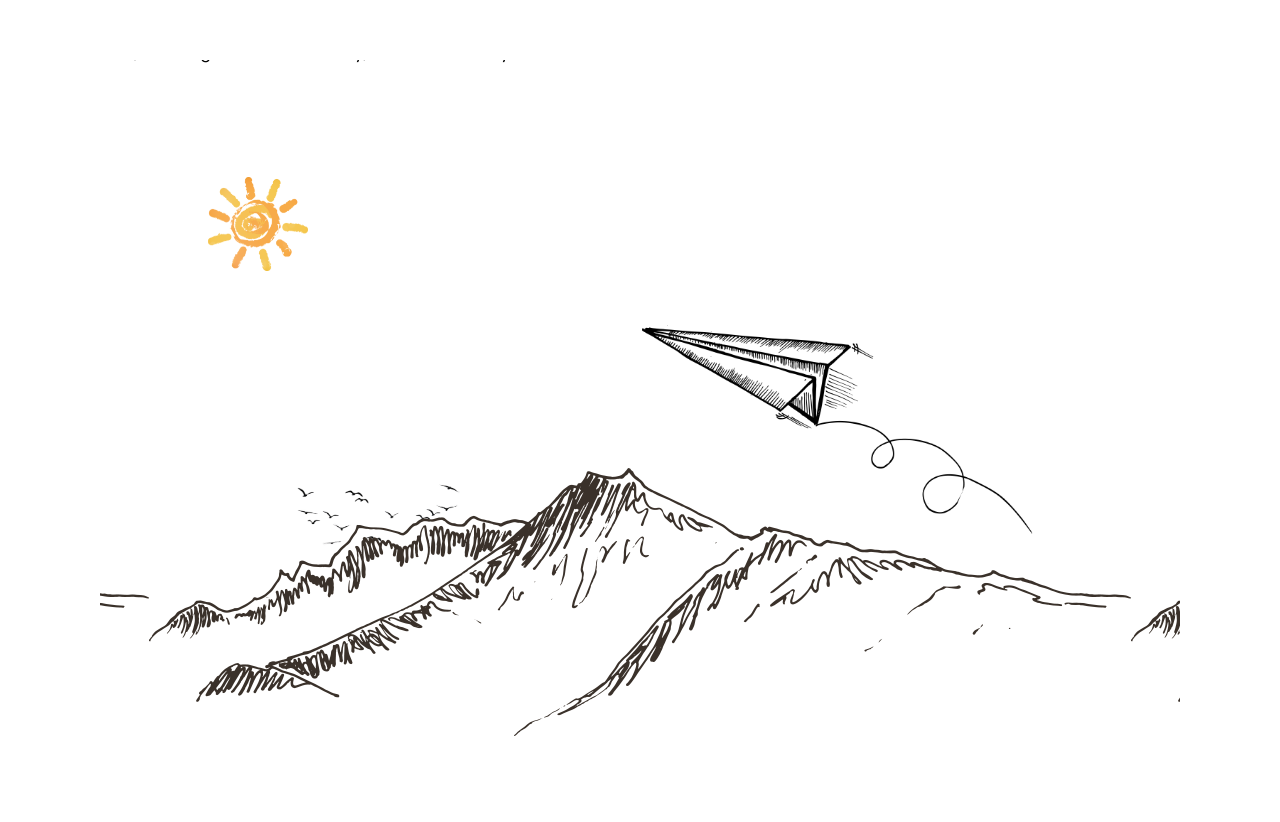
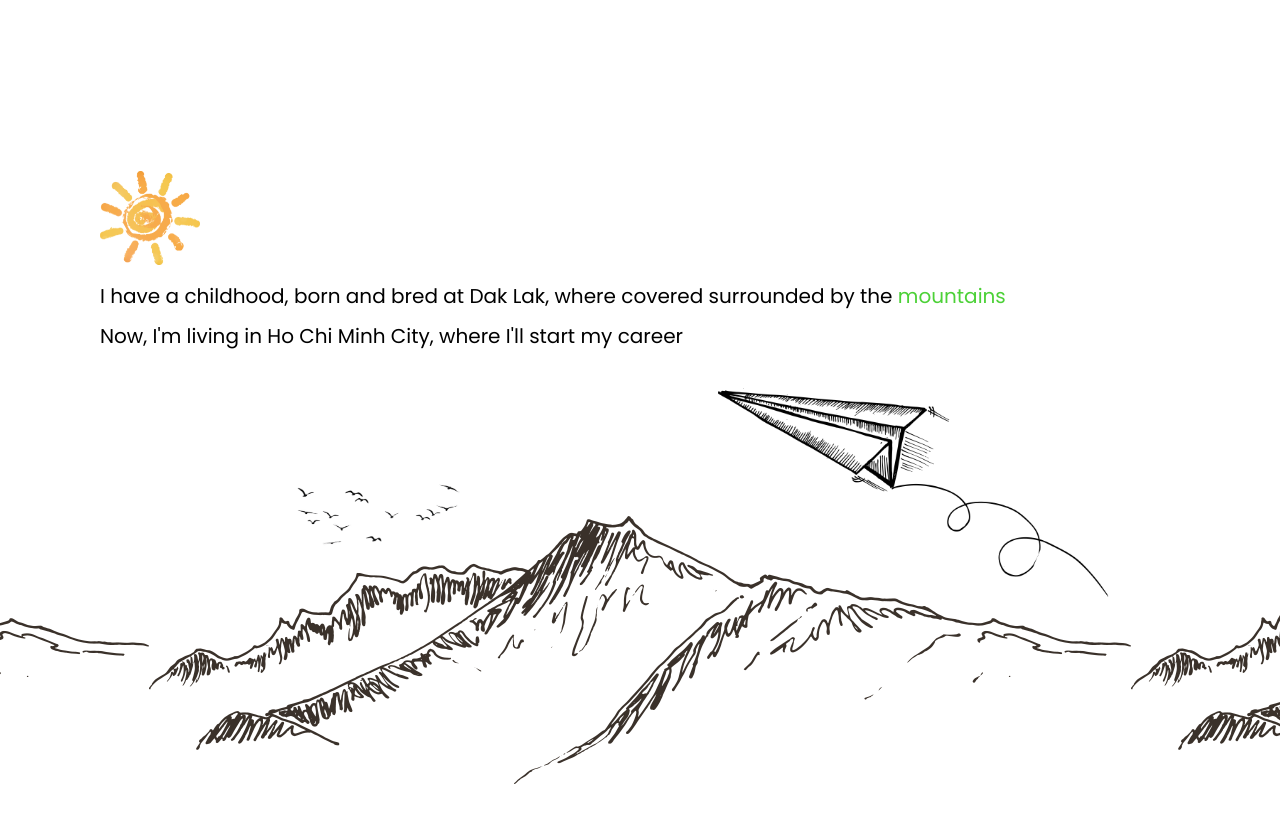
Before and after one commit to phuc-create/me-v3, a React (Create React App) app: page /about-me in a window 1280 px wide. Shown: the part 740-1562 px from the top of the page. Built offline with nearby package versions, Linux system fonts and the light colour scheme.

Commit message:
finalize hometown details

```diff
--- a/src/components/Section/Section.tsx
+++ b/src/components/Section/Section.tsx
@@ -3,6 +3,7 @@ import './styles.scss'
 import classNames from 'classnames'
 interface SectionProps {
   children?: React.ReactNode
+  mainChildren?: React.ReactNode
   className?: string
   id?: string
   containerID?: string
@@ -11,12 +12,14 @@ const Section: React.FC<SectionProps> = ({
   id,
   children,
   className,
-  containerID
+  containerID,
+  mainChildren
 }) => {
   const cls = classNames('section-wrap', className)
   const ctnCls = classNames('section-container')
   return (
     <section className={cls} id={id}>
+      {mainChildren}
       <div className={ctnCls} id={containerID}>
         {children}
       </div>
--- a/src/pages/Hero/components/HomeTown/HomeTown.tsx
+++ b/src/pages/Hero/components/HomeTown/HomeTown.tsx
@@ -7,19 +7,21 @@ import './styles.scss'
 
 const HomeTown = () => {
   return (
-    <Section className="ab-page-life">
-      <img className="gsap-sun" src={Sun} alt="show" />
-      <img className="gsap-bird-n" src={BirdGroup} alt="show" />
-      <div className="wrap-moutain"></div>
-      <img className="gsap-airplane" src={PaperPlane} alt="show" />
-      <div className="time-life">
-        <div className="bit-study">
-          {' '}
+    <Section
+      className="hometown"
+      id="hometown"
+      mainChildren={<div className="wrap-moutain"></div>}
+    >
+      <img className="sun" src={Sun} alt="show" />
+      <img className="bird-group" src={BirdGroup} alt="show" />
+
+      <img className="paper-plane" src={PaperPlane} alt="show" />
+      <div className="contents">
+        <div className="contents-text">
           I have a childhood, born and bred at Dak Lak, where covered surrounded
           by the <span className="light-mountain">mountains</span>
         </div>
-        <div className="bit-study">
-          {' '}
+        <div className="contents-text">
           Now, I'm living in Ho Chi Minh City, where I'll start my career{' '}
         </div>
       </div>
--- a/src/pages/Hero/components/HomeTown/styles.scss
+++ b/src/pages/Hero/components/HomeTown/styles.scss
@@ -2,16 +2,17 @@
 @use "../../../../scss/mixin.scss" as *;
 @use "../../../../scss/responsive.scss" as *;
 
-.ab-page-life {
+.hometown {
   height: calc(100vh - 4.75rem);
   display: flex;
   justify-content: center;
   align-items: center;
   flex-direction: column;
   overflow: hidden;
-  // @include table {
-  //   min-height: 80vh !important;
-  // }
+  position: relative;
+  width: 100%;
+  position: relative;
+
   .wrap-moutain {
     position: absolute;
     bottom: 0;
@@ -21,24 +22,28 @@
     background-image: url("../../../../assets/mountain.png");
     background-position: bottom;
     background-repeat: repeat-x;
+
     @include table {
       background-size: contain;
     }
   }
-  .gsap-sun {
+
+  .sun {
     display: block;
     position: absolute;
     width: 100px;
-    top: 11%;
-    left: 10%;
+    top: 10%;
+    left: 0%;
     height: auto;
     transform: rotateY(-180deg);
     transform-origin: center;
+
     @include mobile {
       width: 65px;
     }
   }
-  .gsap-bird-n {
+
+  .bird-group {
     display: block;
     position: absolute;
     width: 17%;
@@ -47,12 +52,13 @@
     height: auto;
     transform-origin: center;
   }
-  .gsap-airplane {
+
+  .paper-plane {
     display: block;
     position: absolute;
     width: 425px;
-    bottom: 15%;
-    right: 12%;
+    bottom: 5%;
+    right: 5%;
     height: auto;
     transform-origin: center;
 
@@ -60,10 +66,12 @@
       width: 285px;
       bottom: 10%;
     }
+
     @include mobile {
       right: -5%;
     }
   }
+
   .gsap-windy {
     display: block;
     position: absolute;
@@ -73,29 +81,33 @@
     height: auto;
     transform-origin: center;
     animation: windyFly 10s infinite linear;
+
     @keyframes windyFly {
       0% {
         left: 140%;
         top: 62%;
       }
+
       2% {
         left: -100%;
         top: 50%;
       }
+
       100% {
         left: -130%;
       }
     }
   }
 
-  .time-life {
+
+  .contents {
     width: 100%;
-    position: relative;
-    top: -17%;
+    position: absolute;
+    top: 28%;
     background: transparent;
 
-    .bit-study {
-      font-size: 1rem;
+    &-text {
+      font-size: 1.25rem;
       line-height: 1.5rem;
       margin-bottom: 1rem;
       text-align: left;
```
